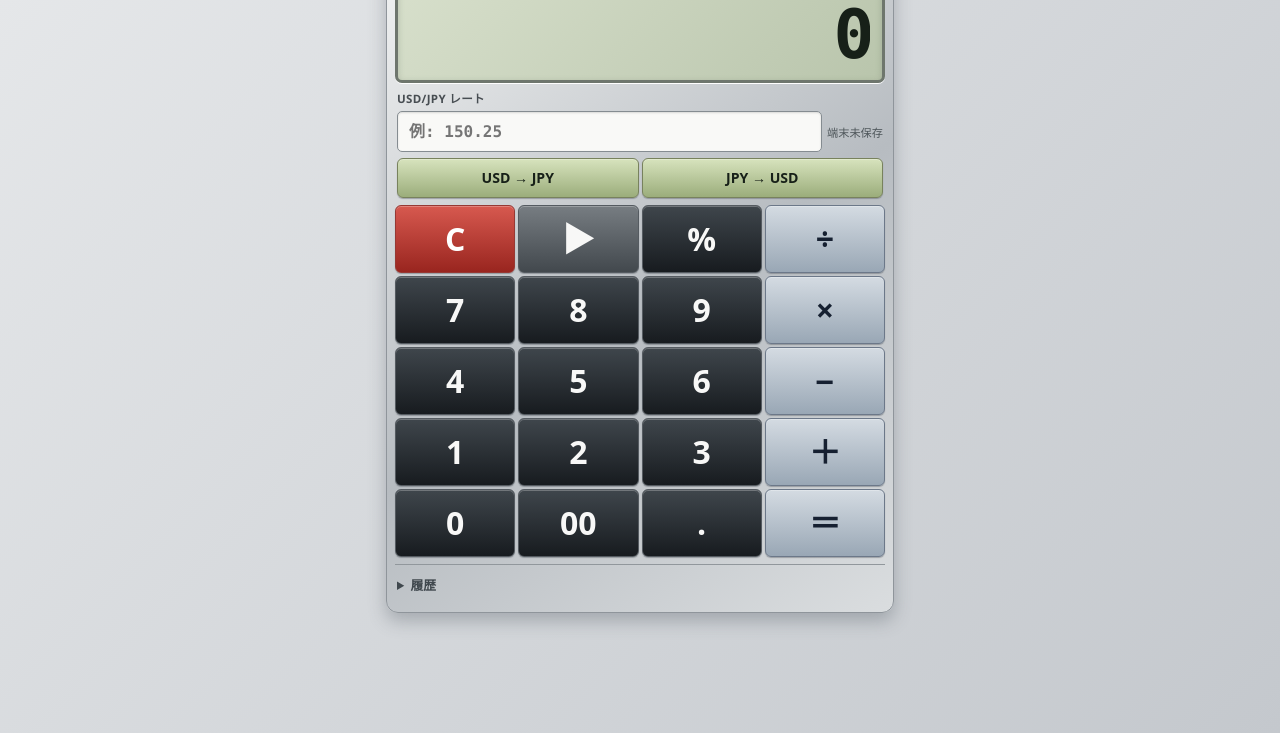
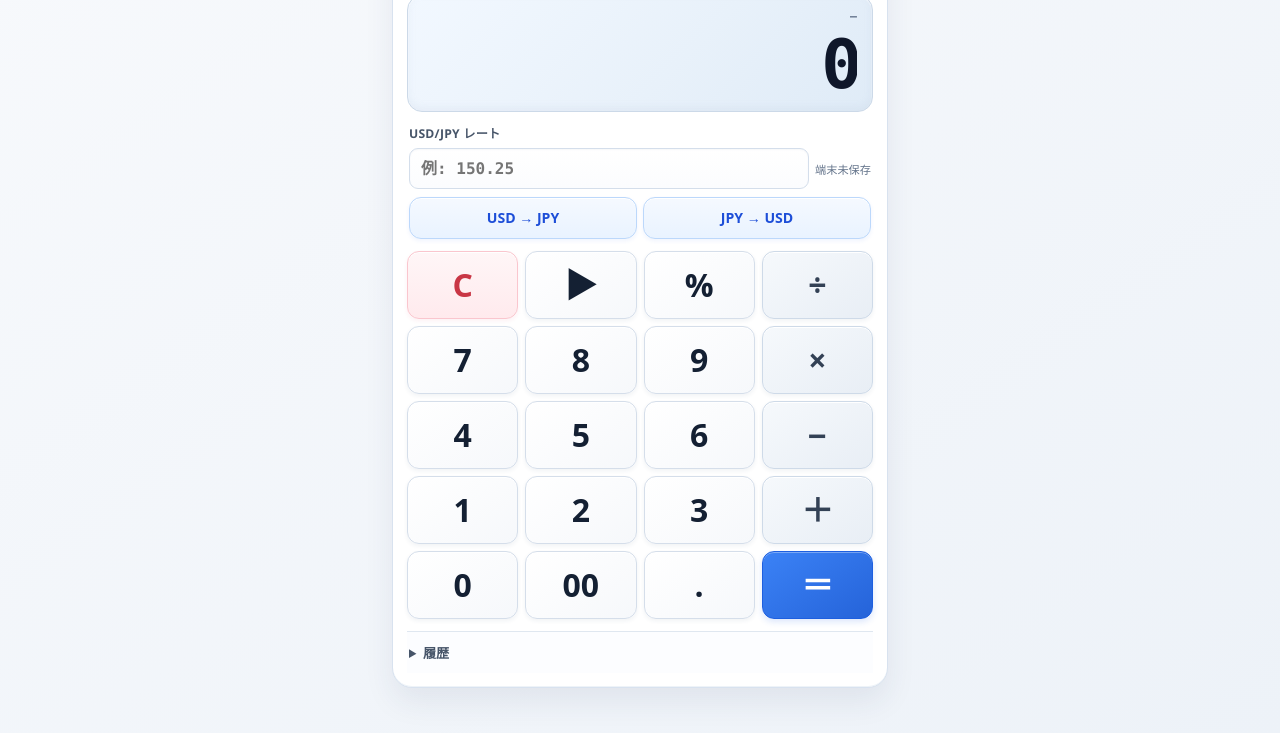
Before and after one commit to toninasp-oss/InvestmentCalculator, a plain HTML site: page index.html in a window 1280 px wide. Shown: the part 67-800 px from the top of the page. Drawn offline with Linux system fonts and the light colour scheme.

Commit message:
style: finalize modern light calculator UI

```diff
--- a/index.html
+++ b/index.html
@@ -9,29 +9,29 @@
 <style>
   :root { color-scheme: light; font-family: "Segoe UI", "Hiragino Kaku Gothic ProN", Meiryo, sans-serif; }
   * { box-sizing: border-box; }
-  body { margin: 0; min-width: 280px; min-height: 100vh; background: linear-gradient(135deg,#e6e8ea,#c4c8cd); color: #1b1d20; }
-  main { width: min(100%, 520px); margin: 0 auto; padding: 6px; }
-  .calculator { padding: 8px; border: 1px solid #8f959b; border-radius: 12px; background: linear-gradient(145deg,#f3f4f4,#b7bcc1 54%,#dadddf); box-shadow: 0 8px 18px #48505a55, inset 0 1px #fff; }
-  .brand { margin: 0 3px 5px; }
-  h1 { margin: 0; font-size: .72rem; letter-spacing: .06em; font-weight: 800; }
-  .brand small { display:none; }
-  .screen { min-height: 94px; padding: 9px 12px 7px; border: 3px solid #6e766d; border-radius: 7px; background: linear-gradient(135deg,#d8e0cc,#b9c5ac); box-shadow: inset 0 2px 6px #4f594844, 0 1px #fff; text-align: right; }
-  .screen-meta { display: flex; justify-content: space-between; align-items: center; min-height: 17px; color: #3f493e; font: 700 .72rem/1 ui-monospace,Consolas,monospace; }
+  body { margin: 0; min-width: 280px; min-height: 100vh; background: linear-gradient(145deg,#f7f9fc,#edf2f8); color: #111827; }
+  main { width: min(100%, 520px); margin: 0 auto; padding: 12px; }
+  .calculator { padding: 14px; border: 1px solid #d8e2ef; border-radius: 20px; background: #ffffff; box-shadow: 0 14px 30px #20385f14, inset 0 1px #ffffff, inset 0 -1px #eef3f8; }
+  .brand { margin: 0 2px 12px; }
+  h1 { margin: 0; font-size: 1.05rem; letter-spacing: -.02em; font-weight: 750; }
+  .brand small { display: none; }
+  .screen { min-height: 106px; padding: 12px 15px 9px; border: 1px solid #ccd9e8; border-radius: 15px; background: linear-gradient(135deg,#f2f8ff,#e8f1fa 58%,#dfebf7); box-shadow: inset 0 1px 2px #ffffffcc, inset 0 -3px 8px #8fa6be1c; text-align: right; }
+  .screen-meta { display: flex; justify-content: space-between; align-items: center; min-height: 17px; color: #64748b; font: 700 .72rem/1 ui-monospace,Consolas,monospace; }
   #expression { overflow: hidden; white-space: nowrap; text-overflow: ellipsis; }
-  #display { overflow: hidden; padding: 4px 0; color: #172018; font: 700 clamp(2.35rem,12vw,4.25rem)/1 ui-monospace,Consolas,monospace; letter-spacing: -.065em; white-space: nowrap; text-overflow: clip; }
+  #display { overflow: hidden; padding: 6px 0 3px; color: #0f172a; font: 750 clamp(1.7rem,10vw,4.25rem)/1 ui-monospace,Consolas,monospace; letter-spacing: -.075em; white-space: nowrap; text-overflow: clip; }
   #unit { min-width: 3.5em; text-align: right; }
-  .rate-panel { display: grid; grid-template-columns: 1fr auto; gap: 5px; align-items: center; margin: 7px 2px 6px; }
-  .rate-panel label { grid-column: 1 / -1; color: #474d52; font-size: .72rem; font-weight: 700; letter-spacing: .03em; }
-  .rate-panel input { width: 100%; min-width: 0; padding: 10px 11px; border: 1px solid #858c91; border-radius: 5px; background: #f9f9f7; color: #202327; font: 700 1rem ui-monospace,Consolas,monospace; box-shadow: inset 0 1px 2px #5553; }
-  .saved { color: #4e565a; font-size: .7rem; white-space: nowrap; }
-  .fx { display: grid; grid-template-columns: 1fr 1fr; gap: 3px; margin: 0 2px 7px; }
-  button { min-height: clamp(54px,15vw,68px); border: 1px solid #555b61; border-radius: 6px; color: #f8f8f7; background: linear-gradient(#3f464c,#171b1f); box-shadow: inset 0 1px #ffffff42, 0 1px 1px #4c535966; font: 800 clamp(28px,8vw,32px)/1 system-ui,sans-serif; touch-action: manipulation; cursor: pointer; }
-  button:active { transform: translateY(1px); box-shadow: inset 0 2px 5px #0007; }
-  button:focus-visible, input:focus-visible { outline: 3px solid #e9a620; outline-offset: 2px; }
-  .fx button { min-height: 40px; color: #172018; border-color: #78825d; background: linear-gradient(#d7e3bd,#9bad7b); font-size: .88rem; }
-  .keypad { display: grid; grid-template-columns: repeat(4, minmax(0,1fr)); grid-template-areas: "clear back pct divide" "seven eight nine multiply" "four five six minus" "one two three plus" "zero double decimal equals"; gap: 3px; }
-  #clear { grid-area: clear; color: #fff; border-color: #963934; background: linear-gradient(#d7594f,#99251f); }
-  #back { grid-area: back; background: linear-gradient(#777d82,#42484d); }
+  .rate-panel { display: grid; grid-template-columns: 1fr auto; gap: 6px; align-items: center; margin: 12px 2px 8px; }
+  .rate-panel label { grid-column: 1 / -1; color: #475569; font-size: .76rem; font-weight: 700; letter-spacing: .02em; }
+  .rate-panel input { width: 100%; min-width: 0; padding: 10px 11px; border: 1px solid #d4deeb; border-radius: 9px; background: linear-gradient(#ffffff,#fbfcfe); color: #172033; box-shadow: inset 0 1px 2px #1e3a5f0a; font: 700 1rem ui-monospace,Consolas,monospace; }
+  .saved { color: #64748b; font-size: .7rem; white-space: nowrap; }
+  .fx { display: grid; grid-template-columns: 1fr 1fr; gap: 6px; margin: 0 2px 12px; }
+  button { min-height: clamp(54px,15vw,68px); border: 1px solid #d5deea; border-radius: 12px; color: #142033; background: linear-gradient(145deg,#ffffff,#f6f8fb); box-shadow: 0 2px 4px #1e3a5f10, inset 0 1px #ffffff; font: 800 clamp(28px,8vw,32px)/1 system-ui,sans-serif; touch-action: manipulation; cursor: pointer; }
+  button:active { transform: translateY(1px); background: #f0f4f8; box-shadow: inset 0 2px 4px #1e3a5f12; }
+  button:focus-visible, input:focus-visible { outline: 3px solid #60a5fa99; outline-offset: 2px; }
+  .fx button { min-height: 42px; color: #1d4ed8; border-color: #bcd8fb; background: linear-gradient(#f5f9ff,#e9f3ff); box-shadow: 0 2px 4px #2563eb12, inset 0 1px #fff; font-size: .88rem; }
+  .keypad { display: grid; grid-template-columns: repeat(4, minmax(0,1fr)); grid-template-areas: "clear back pct divide" "seven eight nine multiply" "four five six minus" "one two three plus" "zero double decimal equals"; gap: 7px; }
+  #clear { grid-area: clear; color: #c93645; border-color: #fac6ce; background: linear-gradient(#fff6f7,#ffeaed); box-shadow: 0 2px 4px #e11d4810, inset 0 1px #fff; }
+  #back { grid-area: back; }
   #pct { grid-area: pct; }
   [data-key="7"] { grid-area: seven; } [data-key="8"] { grid-area: eight; } [data-key="9"] { grid-area: nine; }
   [data-key="4"] { grid-area: four; } [data-key="5"] { grid-area: five; } [data-key="6"] { grid-area: six; }
@@ -39,12 +39,12 @@
   [data-key="0"] { grid-area: zero; } [data-key="00"] { grid-area: double; } [data-key="."] { grid-area: decimal; }
   [data-op="÷"] { grid-area: divide; } [data-op="×"] { grid-area: multiply; } [data-op="−"] { grid-area: minus; }
   [data-op="+"] { grid-area: plus; } #equals { grid-area: equals; }
-  button.op, #equals { color: #162031; border-color: #6c7889; background: linear-gradient(#d4dbe2,#99a7b5); }
-  [data-op="+"] { color: #fff; border-color: #526a86; background: linear-gradient(#5d7d9f,#365a80); font-size: clamp(28px,8vw,32px); }
-  .history { margin-top: 7px; border-top: 1px solid #91979c; }
-  .history summary { padding: 10px 2px; color: #40484e; font-size: .8rem; font-weight: 800; cursor: pointer; }
-  .history ul { max-height: 150px; margin: 0; padding: 0 4px 8px 24px; overflow: auto; color: #333b41; font: .8rem/1.5 ui-monospace,Consolas,monospace; }
-  @media (max-width: 360px) { main { padding: 3px; } .calculator { border-radius: 8px; padding: 6px; } button { min-height: 53px; font-size: 28px; } .screen { min-height: 88px; } }
+  button.op { color: #334155; border-color: #cedae8; background: linear-gradient(145deg,#f6f9fc,#e8eef5); }
+  #equals { color: #ffffff; border-color: #1d5fe0; background: linear-gradient(145deg,#3b82f6,#2563d9); box-shadow: 0 3px 6px #2563eb28, inset 0 1px #ffffff55; }
+  .history { margin-top: 12px; border-top: 1px solid #dfe7f0; background: #fcfdff; }
+  .history summary { padding: 11px 2px; color: #475569; font-size: .82rem; font-weight: 750; cursor: pointer; }
+  .history ul { max-height: 150px; margin: 0; padding: 0 4px 8px 24px; overflow: auto; color: #475569; font: .8rem/1.5 ui-monospace,Consolas,monospace; }
+  @media (max-width: 360px) { main { padding: 6px; } .calculator { border-radius: 14px; padding: 9px; } button { min-height: 53px; font-size: 28px; } .screen { min-height: 92px; } .keypad { gap: 5px; } }
 </style>
 <main>
   <section class="calculator" aria-label="投資電卓">
--- a/sw.js
+++ b/sw.js
@@ -1,4 +1,4 @@
-const C='investment-calculator-v13';
+const C='investment-calculator-v15';
 const ASSETS=['./','./index.html','./app.js','./calculator.js','./calculator-state.js','./sw-registration.js','./manifest.webmanifest','./icon-192.png','./icon-512.png'];
 
 self.addEventListener('install',event=>event.waitUntil(
```
